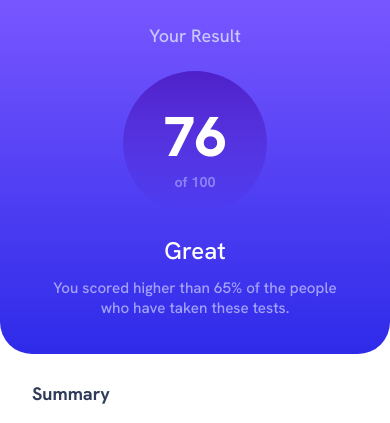
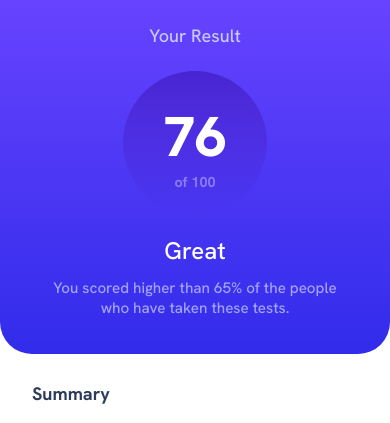
Before and after one commit to Ozzy-codes/frontendMentor-resultSummaryComponent, a plain HTML site: page index.html in a window 390 px wide. Shown: the top 423 px of the page. Drawn offline with Linux system fonts and the light colour scheme.

Commit message:
update summary card background gradient color
extract background colors from graphic design software to identify mobile design colors
and updated accordingly.

```diff
--- a/app.css
+++ b/app.css
@@ -30,7 +30,7 @@ body {
     align-items: center;
     padding: 1.5rem 3rem 2.25rem 3rem;
     border-radius: 0 0 2rem 2rem;
-    background: linear-gradient(to top, hsl(241, 81%, 54%), hsl(252, 100%, 67%));
+    background: linear-gradient(to top, #312cea, #6743ff);
     color: hsl(241, 100%, 89%);
 }
 
@@ -66,7 +66,7 @@ body {
     border-radius: 50%;
     justify-content: end;
     align-items: center;
-    background: linear-gradient(to top, hsla(241, 72%, 46%, 0), hsla(256, 72%, 46%, 1));
+    background: linear-gradient(to top, hsla(241, 72%, 46%, 0), #4825d1);
 }
 
 .itemizedSummary {
```
